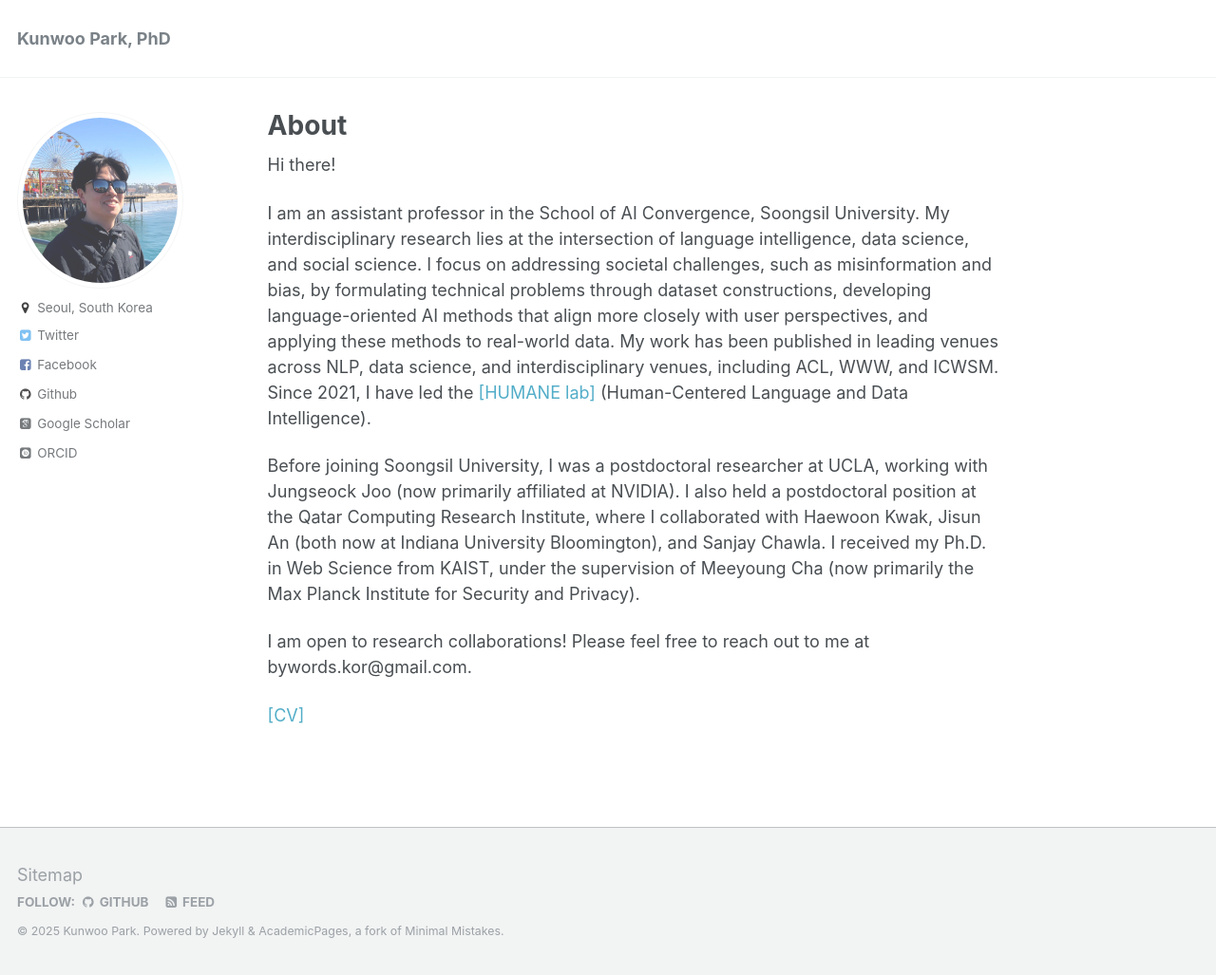
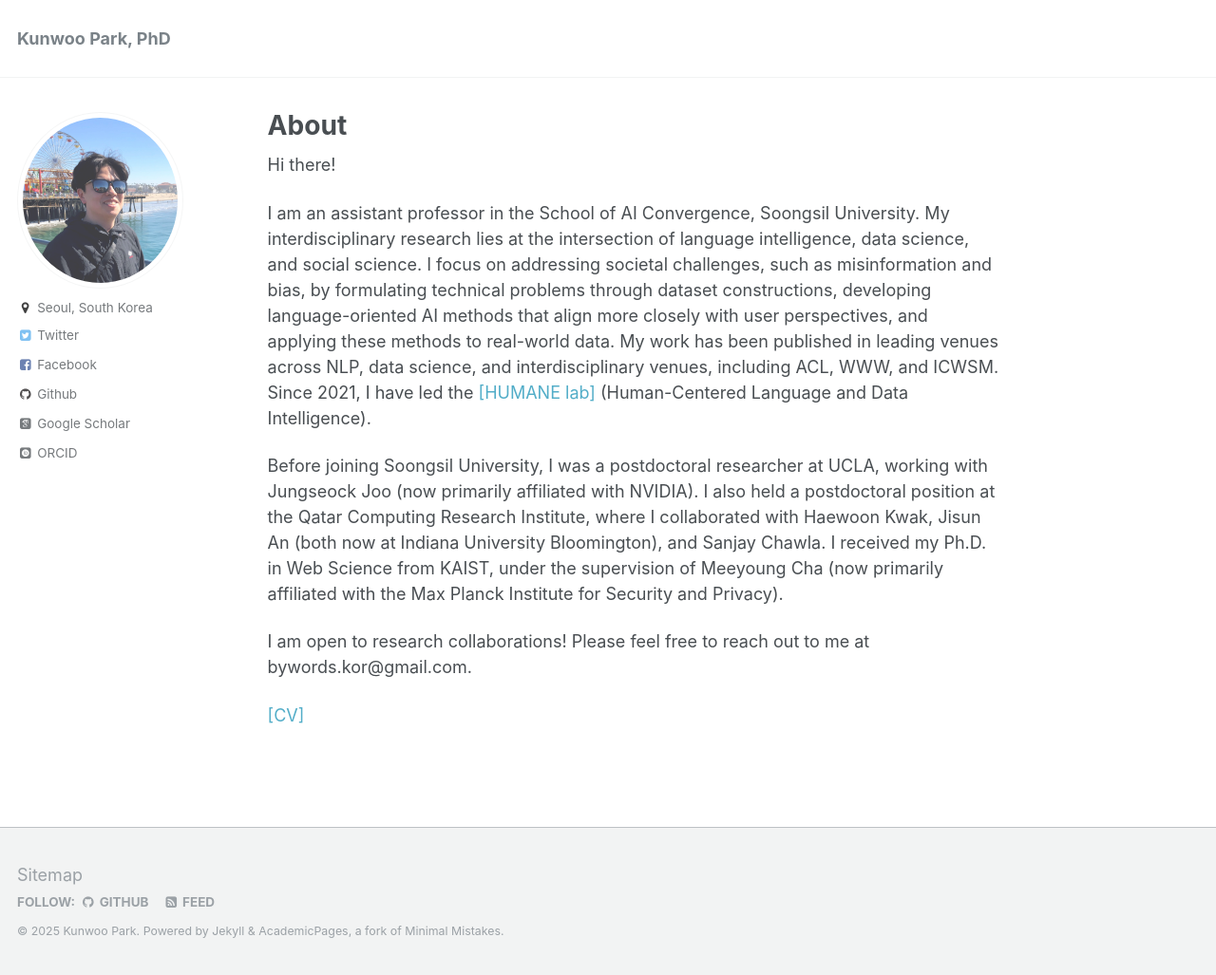
Before and after one commit to bywords/bywords.github.io, a Jekyll site: the page built from _pages/about.md, in a window 1280 px wide and 1027 px high. Shown: the whole window at 95% size. Built offline with Jekyll 4.4.1, drawn with Linux system fonts in a browser that asks for light colours; some web fonts are replaced.

Commit message:
Update about.md

```diff
--- a/_pages/about.md
+++ b/_pages/about.md
@@ -12,7 +12,7 @@ Hi there!
 
 I am an assistant professor in the School of AI Convergence, Soongsil University. My interdisciplinary research lies at the intersection of language intelligence, data science, and social science. I focus on addressing societal challenges, such as misinformation and bias, by formulating technical problems through dataset constructions, developing language-oriented AI methods that align more closely with user perspectives, and applying these methods to real-world data. My work has been published in leading venues across NLP, data science, and interdisciplinary venues, including ACL, WWW, and ICWSM. Since 2021, I have led the [[HUMANE lab]](https://ssu-humane.github.io) (Human-Centered Language and Data Intelligence).
 
-Before joining Soongsil University, I was a postdoctoral researcher at UCLA, working with Jungseock Joo (now primarily affiliated at NVIDIA). I also held a postdoctoral position at the Qatar Computing Research Institute, where I collaborated with Haewoon Kwak, Jisun An (both now at Indiana University Bloomington), and Sanjay Chawla. I received my Ph.D. in Web Science from KAIST, under the supervision of Meeyoung Cha (now primarily the Max Planck Institute for Security and Privacy).
+Before joining Soongsil University, I was a postdoctoral researcher at UCLA, working with Jungseock Joo (now primarily affiliated with NVIDIA). I also held a postdoctoral position at the Qatar Computing Research Institute, where I collaborated with Haewoon Kwak, Jisun An (both now at Indiana University Bloomington), and Sanjay Chawla. I received my Ph.D. in Web Science from KAIST, under the supervision of Meeyoung Cha (now primarily affiliated with the Max Planck Institute for Security and Privacy).
 
 I am open to research collaborations! Please feel free to reach out to me at bywords.kor@gmail.com.
 
```
